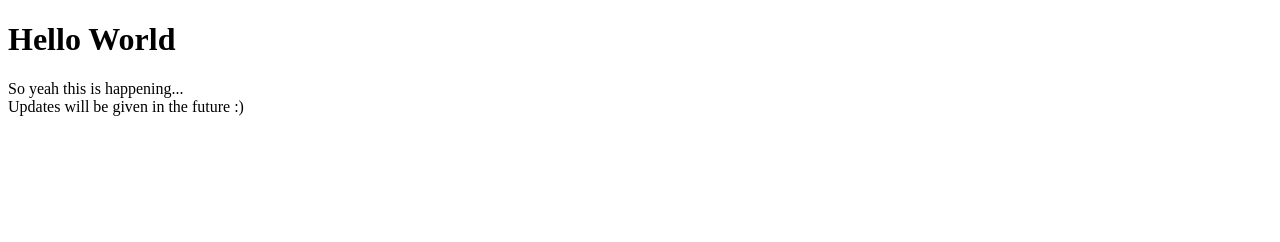
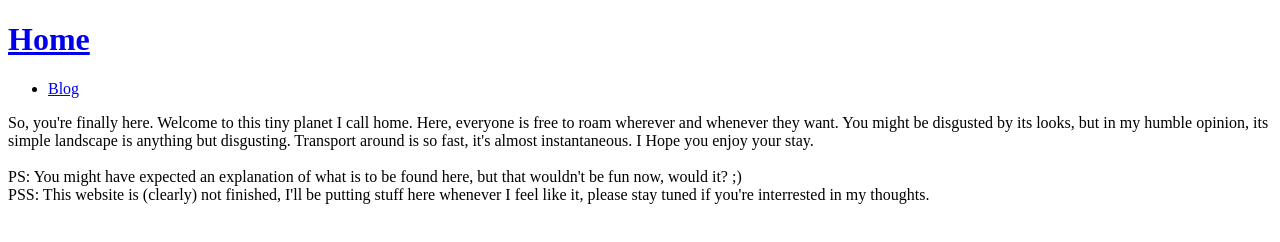
Before and after one commit to not-msb/not-msb.github.io, a plain HTML site: page index.html in a window 1280 px wide. Drawn offline with Linux system fonts and the light colour scheme.

Commit message:
Random things, really

```diff
--- a/index.html
+++ b/index.html
@@ -7,13 +7,15 @@
   </head>
 
   <body>
-    <h1>
-      Hello World
-    </h1>
+    <h1> <a href="index.html">Home</a> </h1>
+    <ul>
+      <li> <a href="blog/mod.html">Blog</a> </li>
+    </ul>
 
     <p>
-      So yeah this is happening... <br>
-      Updates will be given in the future :)
+      So, you're finally here. Welcome to this tiny planet I call home. Here, everyone is free to roam wherever and whenever they want. You might be disgusted by its looks, but in my humble opinion, its simple landscape is anything but disgusting. Transport around is so fast, it's almost instantaneous. I Hope you enjoy your stay. <br> <br>
+      PS: You might have expected an explanation of what is to be found here, but that wouldn't be fun now, would it? ;) <br>
+      PSS: This website is (clearly) not finished, I'll be putting stuff here whenever I feel like it, please stay tuned if you're interrested in my thoughts.
     </p>
   </body>
 </html>
```
Also changed, not shown: blog/happiness.html (added, +18 -0 lines), blog/mod.html (added, +15 -0 lines), template.html (added, +11 -0 lines).
